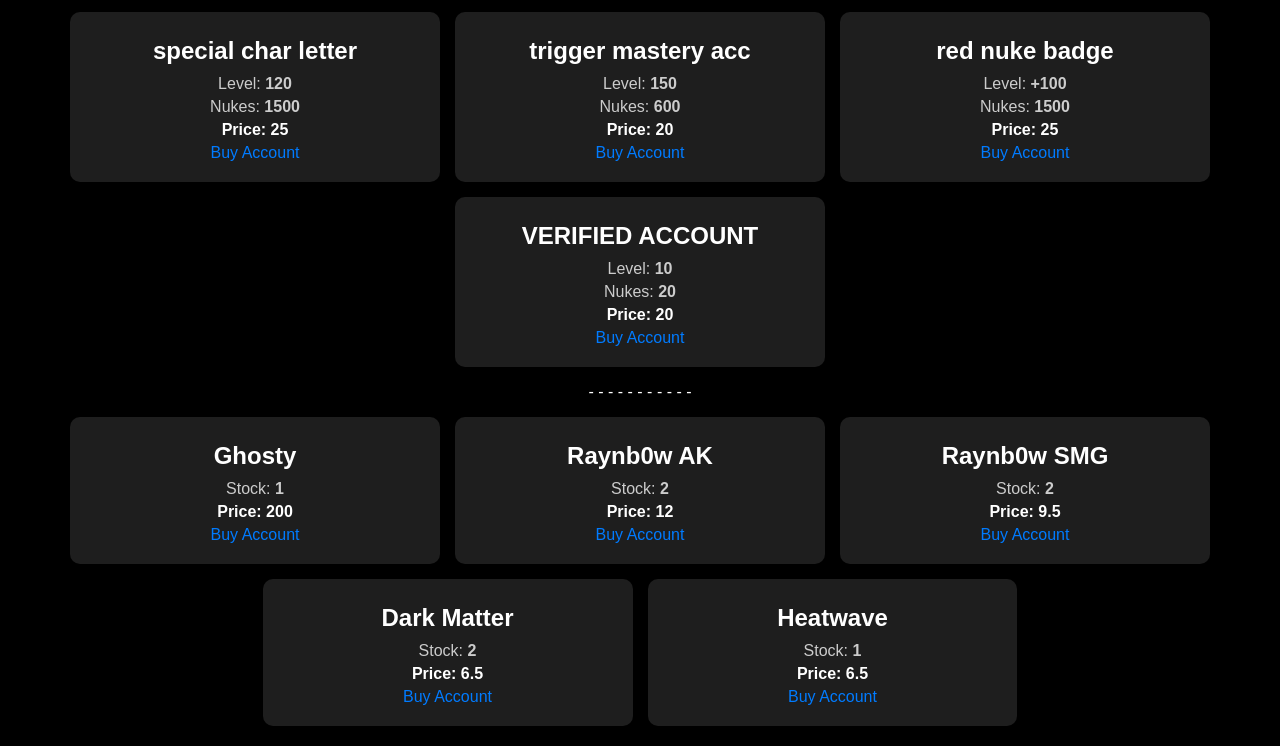
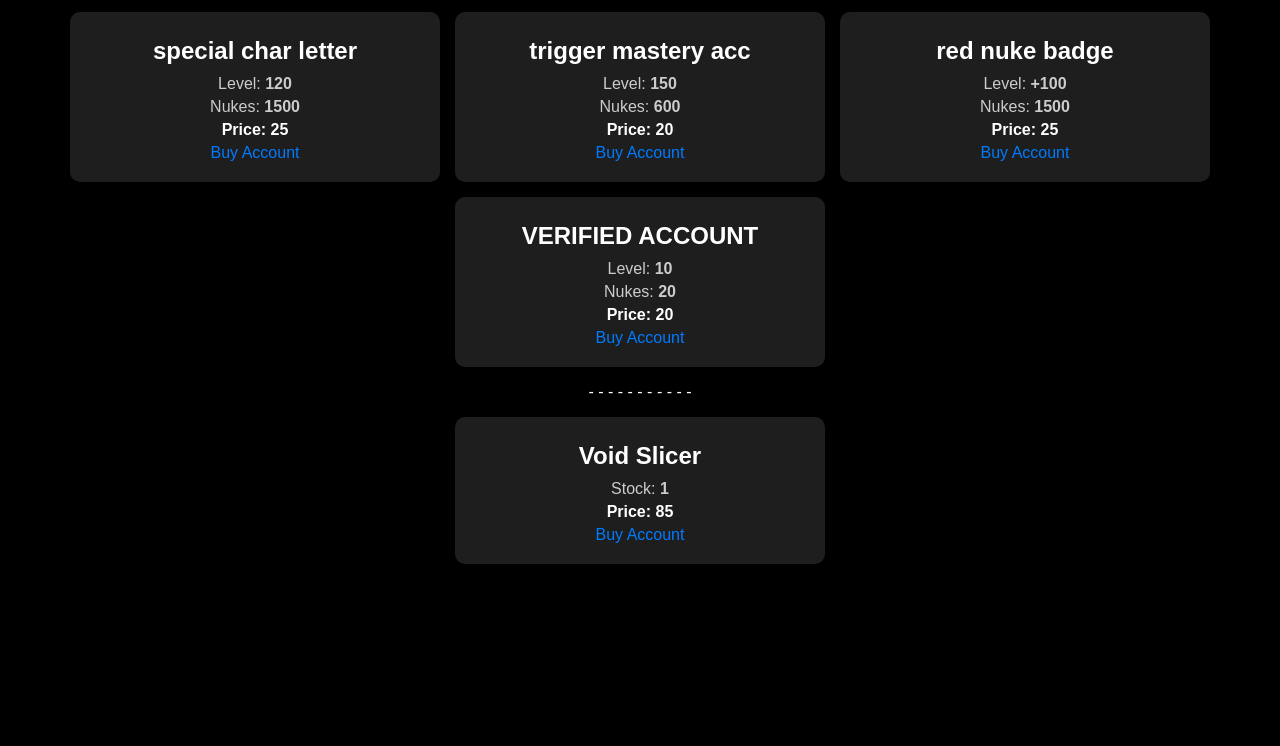
Before and after one commit to NukeTheSystem/sharkmark, a plain HTML site: page index.html in a window 1280 px wide. Shown: the part 783-1529 px from the top of the page. After the commit the page ends 1367 px from the top, so only its background shows below. Drawn offline with Linux system fonts and the light colour scheme.

Commit message:
Update index.html

```diff
--- a/index.html
+++ b/index.html
@@ -204,41 +204,12 @@
     <div class="account-grid">
 
         <div class="account-card">
-            <h2>Ghosty</h2>
+            <h2>Void Slicer</h2>
             <p>Stock: <strong>1</strong></p>
-            <strong>Price: 200</strong></p>
+            <strong>Price: 85</strong></p>
             <p><a href="https://discord.gg/yrHdSrhzTZ" target="_blank">Buy Account</a></p>
         </div>
 
-
-        <div class="account-card">
-            <h2>Raynb0w AK</h2>
-            <p>Stock: <strong>2</strong></p>
-            <strong>Price: 12</strong></p>
-            <p><a href="https://discord.gg/yrHdSrhzTZ" target="_blank">Buy Account</a></p>
-        </div>
-
-        <div class="account-card">
-            <h2>Raynb0w SMG</h2>
-            <p>Stock: <strong>2</strong></p>
-            <strong>Price: 9.5</strong></p>
-            <p><a href="https://discord.gg/yrHdSrhzTZ" target="_blank">Buy Account</a></p>
-        </div>
-
-
-        <div class="account-card">
-            <h2>Dark Matter</h2>
-            <p>Stock: <strong>2</strong></p>
-            <strong>Price: 6.5</strong></p>
-            <p><a href="https://discord.gg/yrHdSrhzTZ" target="_blank">Buy Account</a></p>
-        </div>
-
-        <div class="account-card">
-            <h2>Heatwave</h2>
-            <p>Stock: <strong>1</strong></p>
-            <strong>Price: 6.5</strong></p>
-            <p><a href="https://discord.gg/yrHdSrhzTZ" target="_blank">Buy Account</a></p>
-        </div>
 
 
 
```
